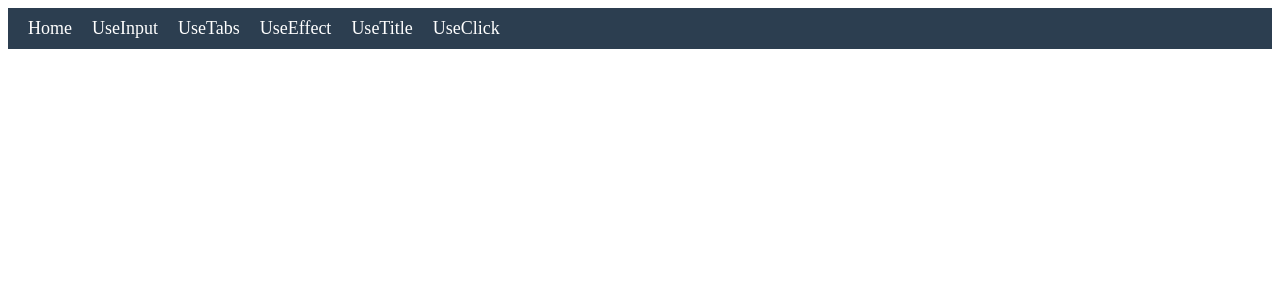
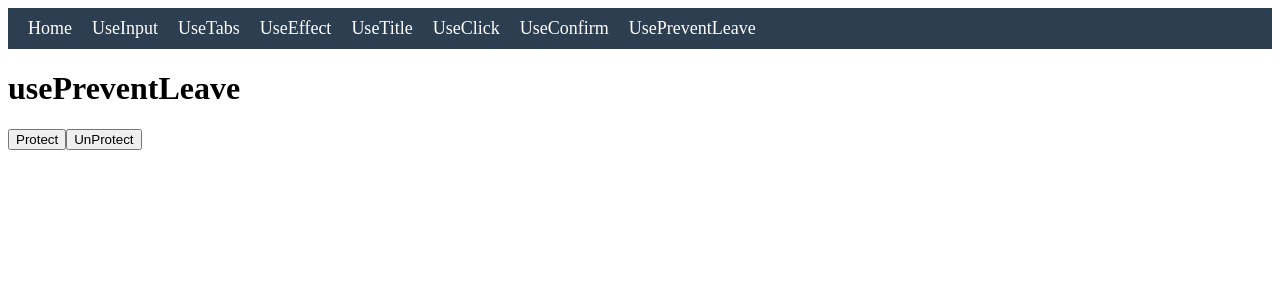
Before and after one commit to gwKainos/react-hooks, a React (Create React App) app: page /usePreventLeave in a window 1280 px wide. Shown: the top 300 px of the page. Built offline with nearby package versions, Linux system fonts and the light colour scheme.

Commit message:
2-3. useConfirm & usePreventLeave

```diff
--- a/src/app/App.js
+++ b/src/app/App.js
@@ -7,6 +7,8 @@
 import UseEffect from "../pages/UseEffect/UseEffect";
 import UseTitle from "../pages/UseTitle/UseTitle";
 import UseClick from "../pages/UseClick/UseClick";
+import UseConfirm from "../pages/UseConfirm/UseConfirm";
+import UsePreventLeave from "../pages/UsePreventLeave/UsePreventLeave";
 
 function App() {
   return <Router>
@@ -18,6 +20,8 @@
       <Route path="/useTabs" element={<UseTabs/>}/>
       <Route path="/useTitle" element={<UseTitle/>}/>
       <Route path="/useClick" element={<UseClick/>}/>
+      <Route path="/useConfirm" element={<UseConfirm/>}/>
+      <Route path="/usePreventLeave" element={<UsePreventLeave/>}/>
     </Routes>
   </Router>;
 }
--- /dev/null
+++ b/src/pages/UseConfirm/UseConfirm.js
@@ -0,0 +1,33 @@
+const useConfirm = (message = "",onConfirm, onCancel) => {
+  if (!onConfirm && typeof onConfirm !== "function") {
+    return;
+  }
+
+  if (onCancel && typeof onCancel !== "function") {
+    return;
+  }
+
+  const confirmAction = () => {
+    if (window.confirm(message)) {
+      onConfirm();
+    } else {
+      onCancel();
+    }
+  };
+
+  return confirmAction;
+};
+
+function UseConfirm() {
+  const deleteWorld = () => console.log("Deleting the world...");
+  const abort = () => console.log("Aborted");
+  const confirmDelete = useConfirm("Are you sure", deleteWorld, abort);
+  return (
+      <>
+        <h1>useConfirm</h1>
+        <button onClick={confirmDelete}>Delete the world</button>
+      </>
+  );
+}
+
+export default UseConfirm;
--- /dev/null
+++ b/src/pages/UsePreventLeave/UsePreventLeave.js
@@ -0,0 +1,23 @@
+const usePreventLeave = () => {
+  const listener = (event) => {
+    event.preventDefault();
+    event.returnValue = "";
+  };
+  const enablePrevent = () => window.addEventListener("beforeunload", listener);
+  const disablePrevent = () => window.removeEventListener("beforeunload", listener);
+
+  return { enablePrevent, disablePrevent };
+};
+
+function UsePreventLeave() {
+  const { enablePrevent, disablePrevent } = usePreventLeave();
+  return (
+      <>
+        <h1>usePreventLeave</h1>
+        <button onClick={enablePrevent}>Protect</button>
+        <button onClick={disablePrevent}>UnProtect</button>
+      </>
+  );
+}
+
+export default UsePreventLeave;
--- a/src/widgets/Header/Header.js
+++ b/src/widgets/Header/Header.js
@@ -24,6 +24,12 @@
           <Link to="useClick" className={styles.link}>
             UseClick
           </Link>
+          <Link to="useConfirm" className={styles.link}>
+            UseConfirm
+          </Link>
+          <Link to="usePreventLeave" className={styles.link}>
+            UsePreventLeave
+          </Link>
         </nav>
       </header>
   );
```
Also changed, not shown: 1 other file (tests, documents, lock files or other folders).
